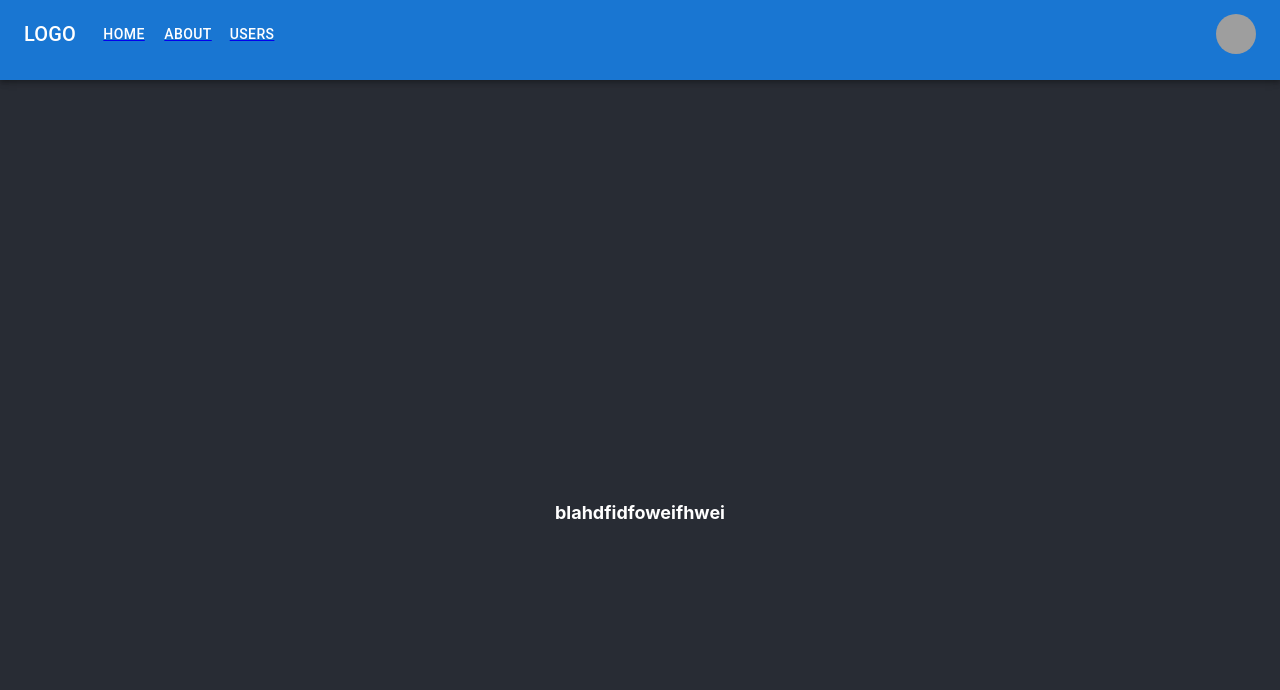
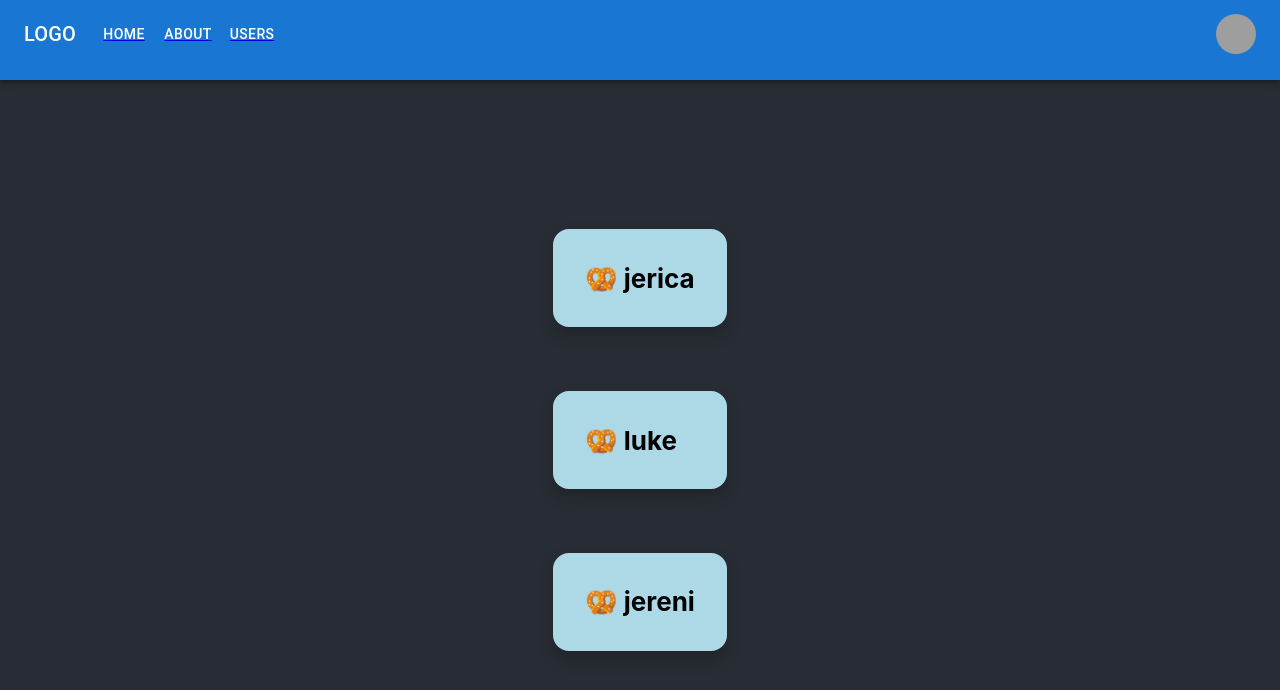
Before and after one commit to jericatolentino/grad, a React (Create React App) app in the folder website_fe/: page / in a window 1280 px wide. Shown: the top 690 px of the page. Built offline with nearby package versions, Linux system fonts and the light colour scheme; grey boxes are pictures that could not be loaded.

Commit message:
Style exapandable cards better

```diff
--- a/website_fe/src/components/ExpandableCard.tsx
+++ b/website_fe/src/components/ExpandableCard.tsx
@@ -3,89 +3,74 @@ import { AnimateSharedLayout, motion } from 'framer-motion'
 import React, { useState } from 'react'
 import styled from 'styled-components'
 
-const MotionDivNormal = styled(motion.div)`
-    width: 200px;
-    height:200px;
-    display: grid;
-    place-items: end center;
-    margin: 10px;
-`;
-
-const MotionH1Normal = styled(motion.h1)`
-    font-size: 18px;
-    color:var(--fg);
-    padding: 5px;
-    text-align: center;
-`
-
-const MotionDivExpanded = styled(motion.div)`
-    position: absolute;
-    top:0px;
-    left:0px;
-    width: 100vw;
-    height:100vh;
-    z-index: 1;
-    display: grid;
-    place-items: center;
-`;
-
-const MotionH1Expanded = styled(motion.h1)`
-    font-size: 27px;
-    color:var(--fg);
-    width: 300px;
-    padding: 5px;
-    place-self: end center;
-`
 
 interface CardProps {
     value: string
 }
 
+interface MotionCardProps {
+    open: boolean
+}
+
+const MotionCard = styled(motion.div)<MotionCardProps>`
+    background-color: ${props => props.open ? '#a6e2f5' : 'lightblue'};
+    padding: 1rem 2rem;
+    color: black;
+    font-size: 0.5em;
+    width: ${props => props.open && '70%'};
+    border-radius: 1rem;
+    box-shadow: 0 0.5rem 1rem rgba(0, 0, 0, 0.2);
+`
+
+const MotionH1Normal = styled(motion.h1)`
+    text-align: left;
+    color: black;
+`
+
+const MotionPExpanded = styled.p`
+    line-height: 150%;
+`
+
 const Card = ({ value }: CardProps) => {
     const [open, setOpen] = useState(false)
 
-    const NormalCard =
-        (<MotionDivNormal
-            as={motion.div}
-            onClick={() => setOpen(true)}
-            layoutId='expandable-card'
+    const Header =
+        (<MotionH1Normal
+            as={motion.h1}
+            layout='position'
         >
-            <MotionH1Normal
-                as={motion.h1}
-                layoutId='expandable-card-title'
-                initial={{ opacity: 0 }}
-                animate={{ opacity: 1 }}
-                exit={{ opacity: 0 }}
-                transition={{ duration: 0.5 }}
-            >
-                {value}
-            </MotionH1Normal>
-        </MotionDivNormal>)
+            🥨 {value}
+        </MotionH1Normal>)
 
     const ExpandedCard =
-        (<MotionDivExpanded
-            as={motion.div}
-            onClick={() => setOpen(false)}
-            layoutId='expandable-card'
+        (<motion.div
+            initial={{ opacity: 0}}
+            animate={{ opacity: 1}}
+            transition={{ duration: 0.5}}
         >
-            <MotionH1Expanded
-                as={motion.h1}
-                layoutId='expandable-card-title'
-                initial={{ opacity: 0 }}
-                animate={{ opacity: 1 }}
-                exit={{ opacity: 0 }}
-                transition={{ duration: 0.5 }}
-            >
-                <p>Lorem ipsum dolor sit amet consectetur adipisicing elit.
-                    Voluptate aliquam molestiae ratione sint magnam sequi fugiat u
-                    llam earum distinctio fuga iure, ad odit repudiandae modi est alias ipsum aperiam.
-                    Culpa?</p>
-            </MotionH1Expanded>
-        </MotionDivExpanded>)
+            <MotionPExpanded>
+                Lorem ipsum dolor sit amet consectetur adipisicing elit.
+                Voluptate aliquam molestiae ratione sint magnam sequi fugiat u
+                llam earum distinctio fuga iure, ad odit repudiandae modi est alias ipsum aperiam.
+                Culpa?
+            </MotionPExpanded>
+        </motion.div>)
 
     return (
         <AnimateSharedLayout>
-            {open ? ExpandedCard : NormalCard}
+            <MotionCard
+                as={motion.div}
+                layout
+                onClick={() => setOpen(!open)}
+                open={open}
+                transition={{
+                    duration: 0.5,
+                    type: 'spring'
+                }}
+            >
+                {Header}
+                {open && ExpandedCard}
+            </MotionCard>
         </AnimateSharedLayout>
     )
 }
--- a/website_fe/src/containers/HomePage.tsx
+++ b/website_fe/src/containers/HomePage.tsx
@@ -1,9 +1,27 @@
 import React from 'react'
 import Card from '../components/ExpandableCard';
+import styled from 'styled-components'
+
+const HomePageDiv = styled.div`
+    display: flex;
+    flex-direction: column;
+    justify-content: center;
+`
+
+const HomePageCard = styled.div`
+    margin-top: 2rem;
+    margin-bottom: 2rem;
+`
 
 const HomePage: React.VFC<{}> = () => {
   return (
-    <><Card value={'blahdfidfoweifhwei'}/></>
+    <HomePageDiv>
+        {['jerica', 'luke', 'jereni'].map(person =>
+            <HomePageCard>
+                <Card value={person}/>
+            </HomePageCard>
+        )}
+    </HomePageDiv>
   );
 }
 
```
